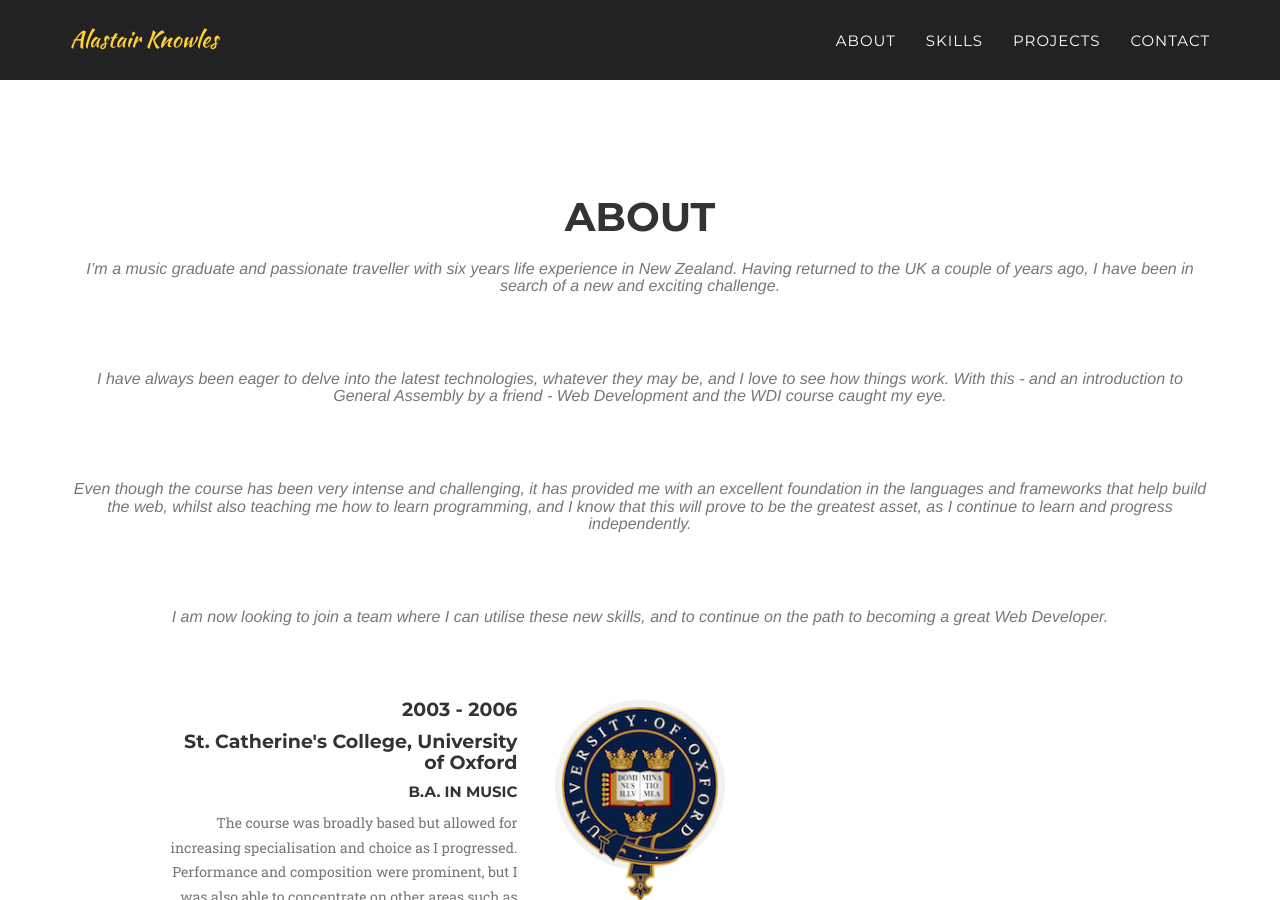
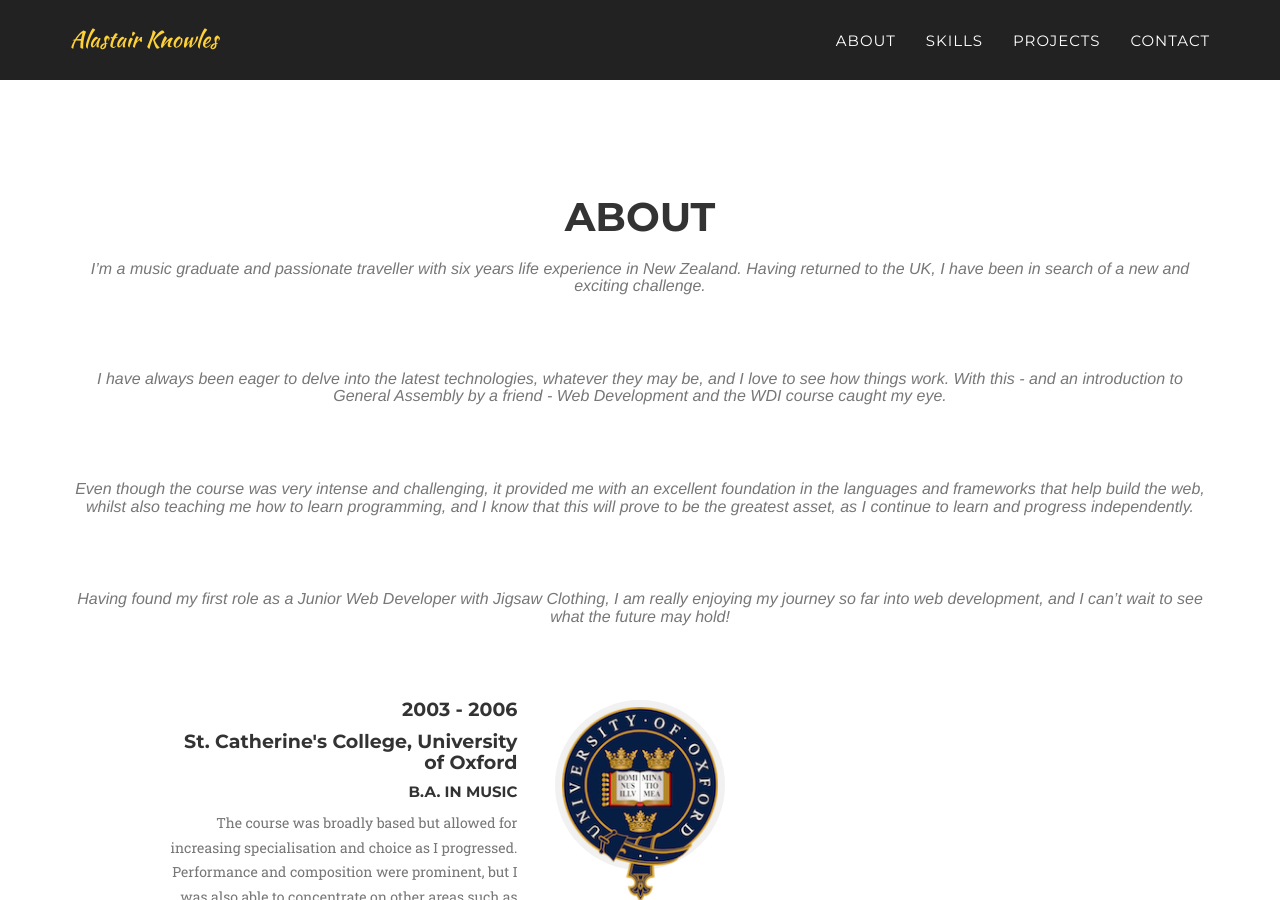
Before and after one commit to adjknowles/adjknowles.github.io, a Jekyll site: the page built from index.html, in a window 1280 px wide and 900 px high, scrolled down 800 px. Built offline with Jekyll 4.4.1, drawn with Linux system fonts in a browser that asks for light colours; some web fonts are replaced.

Commit message:
Updated about me copy

```diff
--- a/_includes/about.html
+++ b/_includes/about.html
@@ -5,16 +5,16 @@
                 <div class="col-lg-12 text-center">
                     <h2 class="section-heading">About</h2>
                     <h3 class="section-subheading text-muted">
-                        I’m a music graduate and passionate traveller with six years life experience in New Zealand. Having returned to the UK a couple of years ago, I have been in search of a new and exciting challenge.
+                        I’m a music graduate and passionate traveller with six years life experience in New Zealand. Having returned to the UK, I have been in search of a new and exciting challenge.
                     </h3>
                     <h3 class="section-subheading text-muted">
                         I have always been eager to delve into the latest technologies, whatever they may be, and I love to see how things work. With this - and an introduction to General Assembly by a friend - Web Development and the WDI course caught my eye.
                     </h3>
                     <h3 class="section-subheading text-muted">
-                        Even though the course has been very intense and challenging, it has provided me with an excellent foundation in the languages and frameworks that help build the web, whilst also teaching me how to learn programming, and I know that this will prove to be the greatest asset, as I continue to learn and progress independently.
+                        Even though the course was very intense and challenging, it provided me with an excellent foundation in the languages and frameworks that help build the web, whilst also teaching me how to learn programming, and I know that this will prove to be the greatest asset, as I continue to learn and progress independently.
                     </h3>
                     <h3 class="section-subheading text-muted">
-                        I am now looking to join a team where I can utilise these new skills, and to continue on the path to becoming a great Web Developer.
+                        Having found my first role as a Junior Web Developer with Jigsaw Clothing, I am really enjoying my journey so far into web development, and I can’t wait to see what the future may hold!
                     </h3>
                 </div>
             </div>
```
